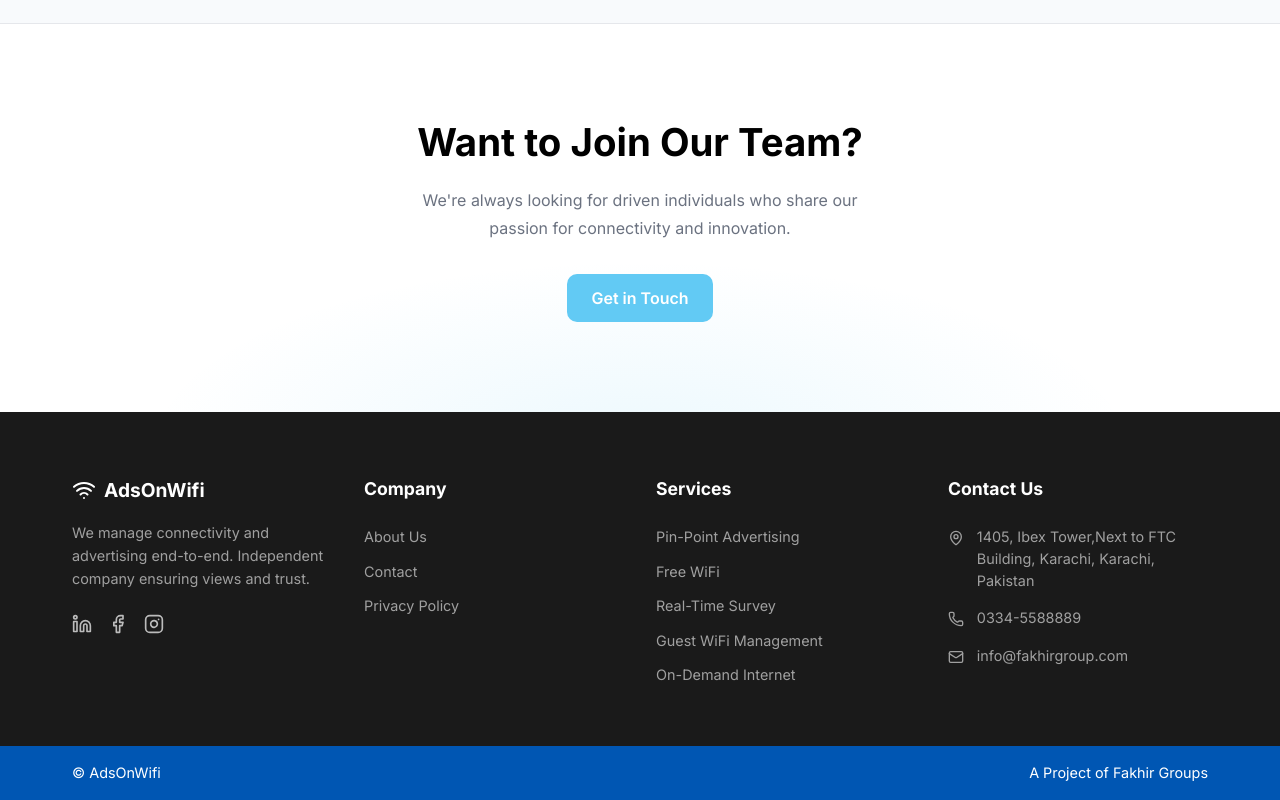
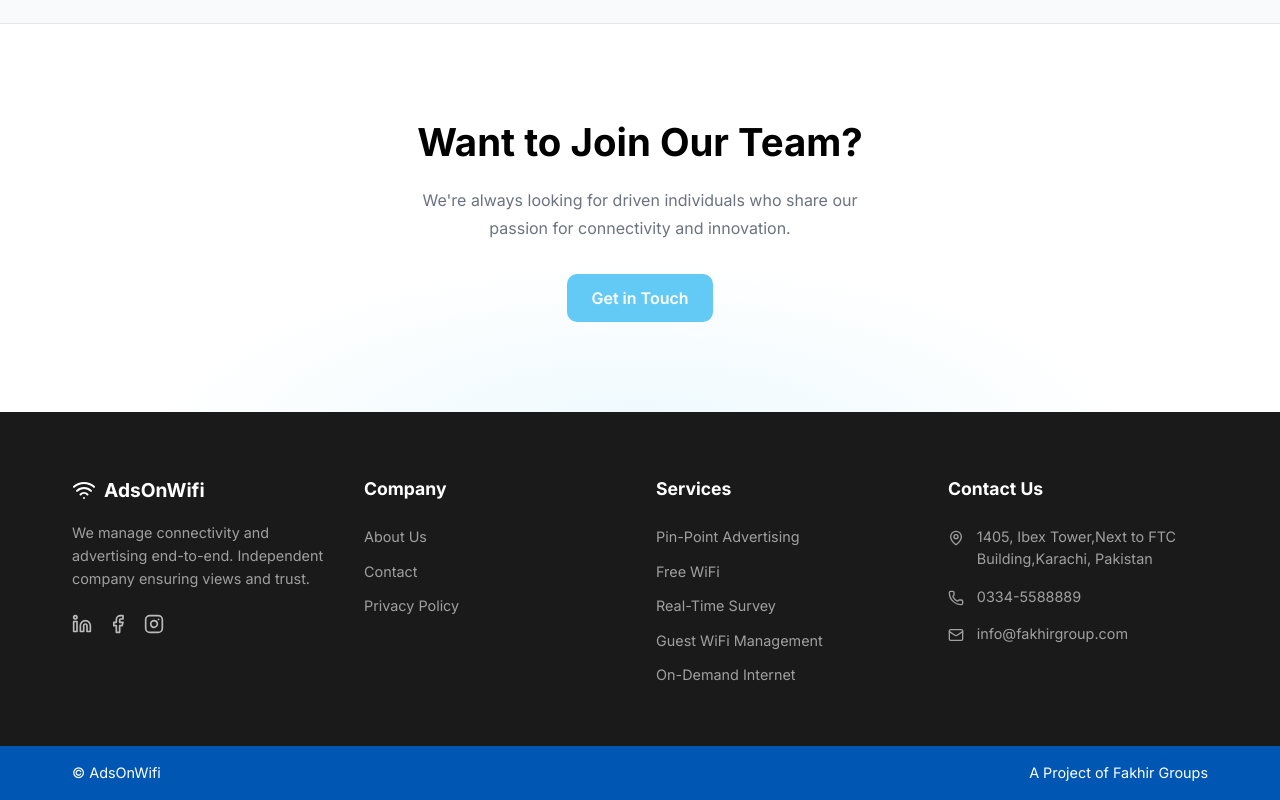
Before and after one commit to huzzy69/fg-free-wifi, a React (Vite) app: page /team in a window 1280 px wide. Shown: the part 5087-5887 px from the top of the page. Built offline with nearby package versions, Linux system fonts and the light colour scheme.

Commit message:
Update address spelling

```diff
--- a/src/api.ts
+++ b/src/api.ts
@@ -213,7 +213,7 @@
     logoUrl: '/team/logo.jpeg',
     contactEmail: 'info@fakhirgroup.com',
     contactPhone: '0334-5588889',
-    contactAddress: '1405, Ibex Tower,Next to FTC Building, Karachi, Karachi, Pakistan',
+    contactAddress: '1405, Ibex Tower,Next to FTC Building,Karachi, Pakistan',
     heroTitlePart1: 'FREE WiFi for Users.',
     heroTitleHighlight1: 'Revenue',
     heroTitlePart2: 'for Businesses.',
--- a/src/context/SiteConfigContext.tsx
+++ b/src/context/SiteConfigContext.tsx
@@ -53,7 +53,7 @@
     heroStat2Label: 'Active Locations',
     heroStat3Value: '100%',
     heroStat3Label: 'View Rate',
-    contactAddress: '1405, Ibex Tower,Next to FTC Building, Karachi, Karachi, Pakistan',
+    contactAddress: '1405, Ibex Tower,Next to FTC Building,Karachi, Pakistan',
     services: [
         { id: '1', icon: 'MapPin', title: 'Pin-Point Advertising', description: 'Your ads on exact location' },
         { id: '2', icon: 'Wifi', title: 'Free Wifi', description: 'Free Internet services for all' },
--- a/src/pages/Advertisers.tsx
+++ b/src/pages/Advertisers.tsx
@@ -367,7 +367,7 @@
                                     <Building size={24} className="text-primary" />
                                     <div>
                                         <h4>Visit Us</h4>
-                                        <p>1405, Ibex Tower,Next to FTC Building, Karachi, Karachi, Pakistan</p>
+                                        <p>1405, Ibex Tower,Next to FTC Building,Karachi, Pakistan</p>
                                     </div>
                                 </div>
                             </div>
--- a/src/pages/Contact.tsx
+++ b/src/pages/Contact.tsx
@@ -103,7 +103,7 @@
                                     <MapPin className="text-primary" />
                                     <div>
                                         <h4>Visit Us</h4>
-                                        <p>1405, Ibex Tower,Next to FTC Building, Karachi, Karachi, Pakistan</p>
+                                        <p>1405, Ibex Tower,Next to FTC Building,Karachi, Pakistan</p>
                                     </div>
                                 </div>
                             </div>
```
